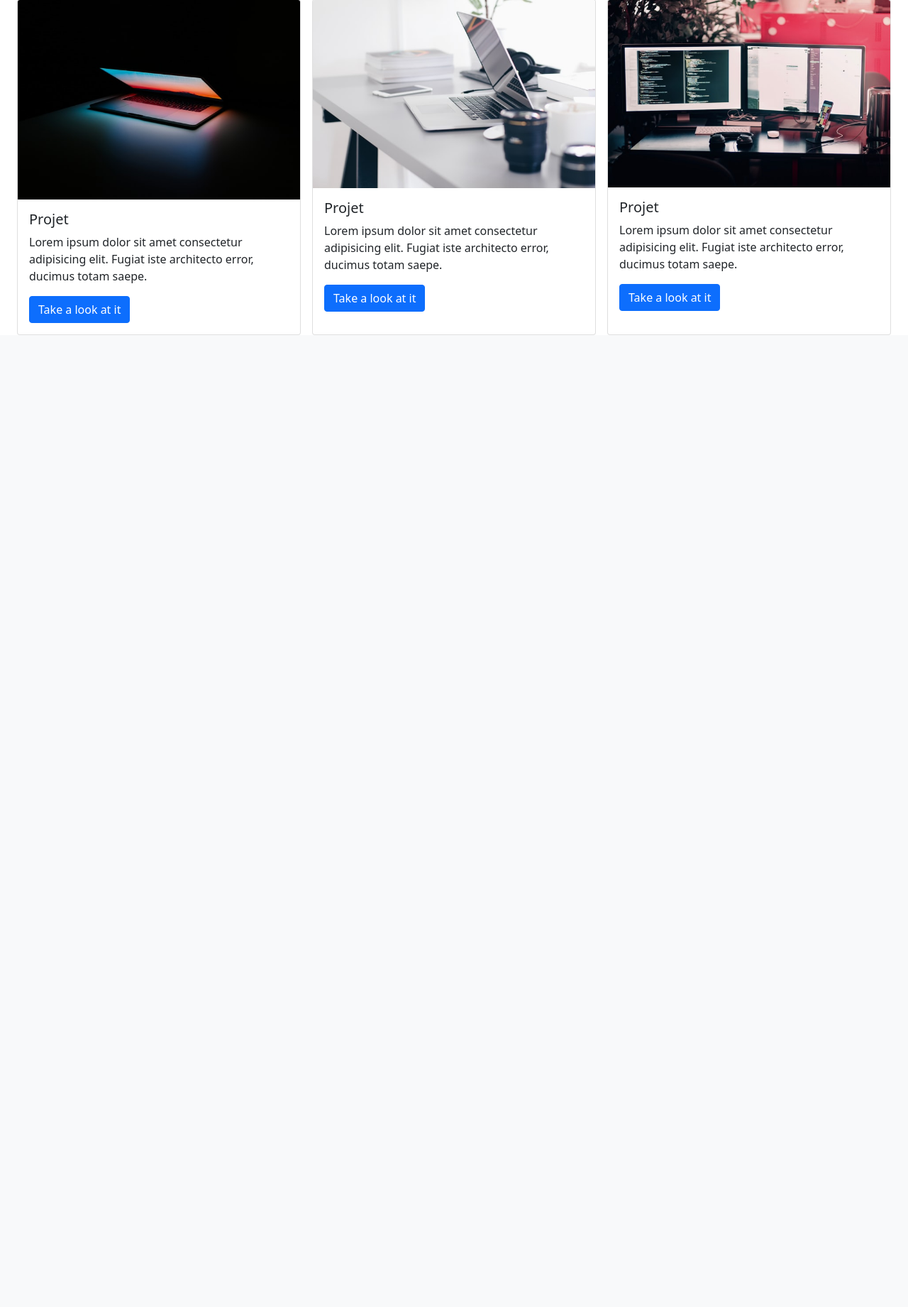
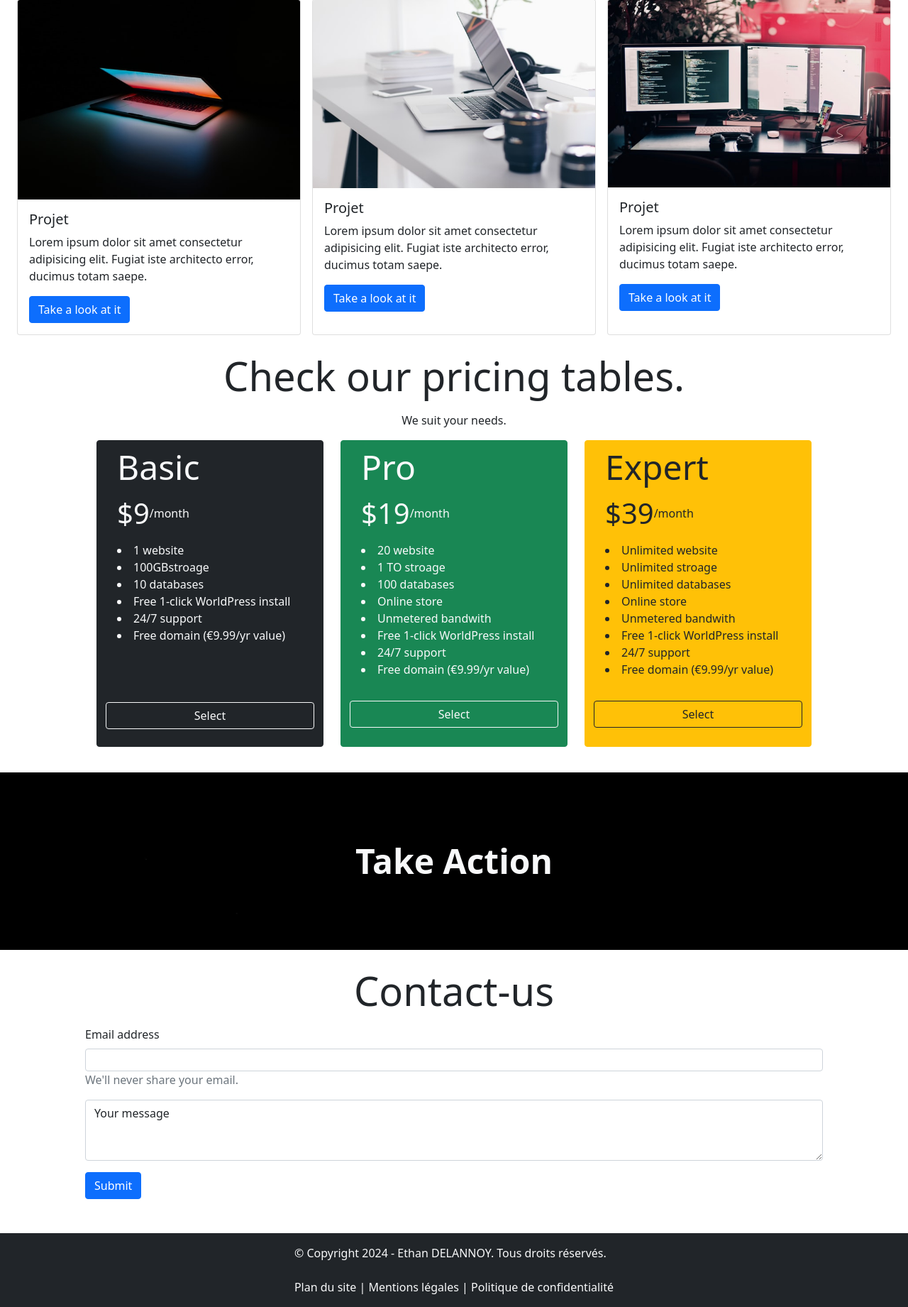
Before and after one commit to EthanDelannoy/DWWM, a PHP site: page / in a window 1280 px wide. Shown: the part 3009-4850 px from the top of the page at 71% size. Before the commit the page ends 3481 px from the top, so only its background shows below. Run offline with PHP 8.4, Linux system fonts and the light colour scheme; some libraries are stand-ins or nearby versions.

Commit message:
29-03-24

```diff
--- a/HTML CSS/9 - Bootstrap/index.html
+++ b/HTML CSS/9 - Bootstrap/index.html
@@ -44,7 +44,8 @@
           <img src="images/chat.svg" alt="chat icon" class="col-4">
         </div>
         <h2 class="fs-4">Lorem, ipsum dolor.</h2>
-                <p class="text-center">Lorem ipsum dolor sit amet consectetur adipisicing elit. Accusantium error neque, sit quibusdam recusandae nam?</p>
+        <p class="text-center">Lorem ipsum dolor sit amet consectetur adipisicing elit. Accusantium error neque, sit
+          quibusdam recusandae nam?</p>
       </div>
 
 
@@ -53,7 +54,8 @@
           <img src="images/coding.svg" alt="coding icon" class="col-4">
         </div>
         <h2 class="fs-4">Lorem, ipsum dolor.</h2>
-                <p class="text-center">Lorem ipsum dolor sit amet consectetur adipisicing elit. Accusantium error neque, sit quibusdam recusandae nam?</p>
+        <p class="text-center">Lorem ipsum dolor sit amet consectetur adipisicing elit. Accusantium error neque, sit
+          quibusdam recusandae nam?</p>
       </div>
 
 
@@ -62,7 +64,8 @@
           <img src="images/transfer.svg" alt="transfer icon" class="col-4">
         </div>
         <h2 class="fs-4">Lorem, ipsum dolor.</h2>
-                <p class="text-center">Lorem ipsum dolor sit amet consectetur adipisicing elit. Accusantium error neque, sit quibusdam recusandae nam?</p>
+        <p class="text-center">Lorem ipsum dolor sit amet consectetur adipisicing elit. Accusantium error neque, sit
+          quibusdam recusandae nam?</p>
       </div>
 
     </div>
@@ -78,27 +81,39 @@
 
     <div class="container">
       <div class="row justify-content-center">
-              <div class="col-sm-5 col-md-5 align-items-center bg-dark pt-5 pb-5 ps-5 pe-5 mb-3 me-3 rounded-2 shadow rounded">
+        <div
+          class="col-sm-5 col-md-5 align-items-center bg-dark pt-5 pb-5 ps-5 pe-5 mb-3 me-3 rounded-2 shadow rounded">
           <h3 class="fs-4 text-light">Best Hosting Award 2022 🐱‍👤</h3>
-                <p class="text-light">Lorem ipsum, dolor sit amet consectetur adipisicing elit. Dolorem impedit molestiae praesentium sunt, cum ducimus accusamus, non repellendus eum optio omnis at. Laudantium distinctio, nisi veniam odio veritatis hic temporibus!</p>
+          <p class="text-light">Lorem ipsum, dolor sit amet consectetur adipisicing elit. Dolorem impedit molestiae
+            praesentium sunt, cum ducimus accusamus, non repellendus eum optio omnis at. Laudantium distinctio, nisi
+            veniam odio veritatis hic temporibus!</p>
           <button type="button" class="btn btn-outline-light">Look at the ranking</button>
         </div>
 
-              <div class="col-sm-5 offset-sm-2 col-md-5 offset-md-0 align-items-center bg-warning pt-5 pb-5 ps-5 pe-5 mb-3 me-3 rounded-2 shadow rounded">
+        <div
+          class="col-sm-5 offset-sm-2 col-md-5 offset-md-0 align-items-center bg-warning pt-5 pb-5 ps-5 pe-5 mb-3 me-3 rounded-2 shadow rounded">
           <h3 class="fs-4 text-dark">Fastest servers 🐱‍🏍</h3>
-                <p class=" text-dark">Lorem ipsum, dolor sit amet consectetur adipisicing elit. Dolorem impedit molestiae praesentium sunt, cum ducimus accusamus, non repellendus eum optio omnis at. Laudantium distinctio, nisi veniam odio veritatis hic temporibus!</p>
+          <p class=" text-dark">Lorem ipsum, dolor sit amet consectetur adipisicing elit. Dolorem impedit molestiae
+            praesentium sunt, cum ducimus accusamus, non repellendus eum optio omnis at. Laudantium distinctio, nisi
+            veniam odio veritatis hic temporibus!</p>
           <button type="button" class="btn btn-outline-light">Look at the ranking</button>
         </div>
       </div>
       <div class="row justify-content-center">
-              <div class="col-sm-6 col-md-5 col-lg-5 align-items-center bg-primary pt-5 pb-5 ps-5 pe-5 mb-3 me-3 rounded-2 shadow rounded">
+        <div
+          class="col-sm-6 col-md-5 col-lg-5 align-items-center bg-primary pt-5 pb-5 ps-5 pe-5 mb-3 me-3 rounded-2 shadow rounded">
           <h3 class="fs-4 text-light">Best support 2019/2020 🐱‍🐉</h3>
-                <p class=" text-light">Lorem ipsum, dolor sit amet consectetur adipisicing elit. Dolorem impedit molestiae praesentium sunt, cum ducimus accusamus, non repellendus eum optio omnis at. Laudantium distinctio, nisi veniam odio veritatis hic temporibus!</p>
+          <p class=" text-light">Lorem ipsum, dolor sit amet consectetur adipisicing elit. Dolorem impedit molestiae
+            praesentium sunt, cum ducimus accusamus, non repellendus eum optio omnis at. Laudantium distinctio, nisi
+            veniam odio veritatis hic temporibus!</p>
           <button type="button" class="btn btn-outline-light">Look at the ranking</button>
         </div>
-              <div class="col-sm-6 col-md-5 offset-md-2 col-lg-5 offset-lg-0 align-items-center bg-light pt-5 pb-5 ps-5 pe-5 mb-3 me-3 shadow-lg bg-body rounded rounded-2">
+        <div
+          class="col-sm-6 col-md-5 offset-md-2 col-lg-5 offset-lg-0 align-items-center bg-light pt-5 pb-5 ps-5 pe-5 mb-3 me-3 shadow-lg bg-body rounded rounded-2">
           <h3 class="fs-4 text-dark">Groundbreaking low prices 🐱‍🚀</h3>
-                <p class=" text-dark">Lorem ipsum, dolor sit amet consectetur adipisicing elit. Dolorem impedit molestiae praesentium sunt, cum ducimus accusamus, non repellendus eum optio omnis at. Laudantium distinctio, nisi veniam odio veritatis hic temporibus!</p>
+          <p class=" text-dark">Lorem ipsum, dolor sit amet consectetur adipisicing elit. Dolorem impedit molestiae
+            praesentium sunt, cum ducimus accusamus, non repellendus eum optio omnis at. Laudantium distinctio, nisi
+            veniam odio veritatis hic temporibus!</p>
           <button type="button" class="btn btn-outline-dark">Look at the ranking</button>
         </div>
       </div>
@@ -127,10 +142,11 @@
 
     <div class="row justify-content-center gap-3">
       <div class="card" style="width: 25rem; padding: 0%;">
-            <img class="card-img-top" src="./img/robot.jpg"  alt="Card image cap">
+        <img class="card-img-top" src="./img/robot.jpg" alt="Card image cap">
         <div class="card-body">
           <h5 class="card-title">Projet</h5>
-              <p class="card-text">Lorem ipsum dolor sit amet consectetur adipisicing elit. Fugiat iste architecto error, ducimus totam saepe.</p>
+          <p class="card-text">Lorem ipsum dolor sit amet consectetur adipisicing elit. Fugiat iste architecto error,
+            ducimus totam saepe.</p>
           <a href="#" class="btn btn-primary">Take a look at it</a>
         </div>
       </div>
@@ -139,7 +155,8 @@
         <img class="card-img-top" src="./img/purpleish-pic.jpg" alt="Card image cap">
         <div class="card-body">
           <h5 class="card-title">Projet</h5>
-              <p class="card-text">Lorem ipsum dolor sit amet consectetur adipisicing elit. Fugiat iste architecto error, ducimus totam saepe.</p>
+          <p class="card-text">Lorem ipsum dolor sit amet consectetur adipisicing elit. Fugiat iste architecto error,
+            ducimus totam saepe.</p>
           <a href="#" class="btn btn-primary">Take a look at it</a>
         </div>
       </div>
@@ -147,7 +164,8 @@
         <img class="card-img-top" src="./img/codebase.jpg" alt="Card image cap">
         <div class="card-body">
           <h5 class="card-title">Projet</h5>
-              <p class="card-text">Lorem ipsum dolor sit amet consectetur adipisicing elit. Fugiat iste architecto error, ducimus totam saepe.</p>
+          <p class="card-text">Lorem ipsum dolor sit amet consectetur adipisicing elit. Fugiat iste architecto error,
+            ducimus totam saepe.</p>
           <a href="#" class="btn btn-primary">Take a look at it</a>
         </div>
       </div>
@@ -159,7 +177,8 @@
         <img class="card-img-top" src="./img/laptop.jpg" alt="Card image cap">
         <div class="card-body">
           <h5 class="card-title">Projet</h5>
-                  <p class="card-text">Lorem ipsum dolor sit amet consectetur adipisicing elit. Fugiat iste architecto error, ducimus totam saepe.</p>
+          <p class="card-text">Lorem ipsum dolor sit amet consectetur adipisicing elit. Fugiat iste architecto error,
+            ducimus totam saepe.</p>
           <a href="#" class="btn btn-primary">Take a look at it</a>
         </div>
       </div>
@@ -168,7 +187,8 @@
         <img class="card-img-top" src="./img/bright-laptop.jpg" alt="Card image cap">
         <div class="card-body">
           <h5 class="card-title">Projet</h5>
-                  <p class="card-text">Lorem ipsum dolor sit amet consectetur adipisicing elit. Fugiat iste architecto error, ducimus totam saepe.</p>
+          <p class="card-text">Lorem ipsum dolor sit amet consectetur adipisicing elit. Fugiat iste architecto error,
+            ducimus totam saepe.</p>
           <a href="#" class="btn btn-primary">Take a look at it</a>
         </div>
       </div>
@@ -176,17 +196,119 @@
         <img class="card-img-top" src="./img/desk-work.jpg" alt="Card image cap">
         <div class="card-body">
           <h5 class="card-title">Projet</h5>
-                  <p class="card-text">Lorem ipsum dolor sit amet consectetur adipisicing elit. Fugiat iste architecto error, ducimus totam saepe.</p>
+          <p class="card-text">Lorem ipsum dolor sit amet consectetur adipisicing elit. Fugiat iste architecto error,
+            ducimus totam saepe.</p>
           <a href="#" class="btn btn-primary">Take a look at it</a>
         </div>
       </div>
 
     </div>
+  </section>
 
+  <!-- Carte des prix -->
+  <section class="pricing">
+
+    <h2 class="text-center display-4 mb-md-3 mt-4 mb-0">Check our pricing tables.</h2>
+    <p class="text-center mt-0">We suit your needs.</p>
+
+
+    <div class="row align-items-center justify-content-center gap-4 ">
+
+      <div class="card border-success mb-3 bg-dark border-dark" style="max-width: 20rem; height: 27rem;">
+        <div class="card-header bg-transparent border-dark display-5 text-light m-0">Basic</div>
+        <div class="card-body text-success pt-1">
+          <div class="d-flex align-items-center">
+            <h5 class="card-title text-light display-6 m-0">$9</h5>
+            <div class="text-light">/month</div>
+          </div>
+          <p class="card-text">
+            <li class="text-light">1 website</li>
+            <li class="text-light">100GBstroage</li>
+            <li class="text-light">10 databases</li>
+            <li class="text-light">Free 1-click WorldPress install</li>
+            <li class="text-light">24/7 support</li>
+            <li class="text-light">Free domain (€9.99/yr value)</li>
+          </p>
+        </div>
+        <button type="button" class="btn btn-outline-light mb-4">Select</button>
+      </div>
+
+      <div class="card border-success mb-3 bg-success" style="max-width: 20rem; height: 27rem;">
+        <div class="card-header bg-transparent border-success display-5 text-light m-0">Pro</div>
+        <div class="card-body text-success pt-1">
+          <div class="d-flex align-items-center">
+            <h5 class="card-title text-light display-6 m-0">$19</h5>
+            <div class="text-light">/month</div>
+          </div>
+          <p class="card-text">
+            <li class="text-light">20 website</li>
+            <li class="text-light">1 TO stroage</li>
+            <li class="text-light">100 databases</li>
+            <li class="text-light">Online store</li>
+            <li class="text-light">Unmetered bandwith</li>
+            <li class="text-light">Free 1-click WorldPress install</li>
+            <li class="text-light">24/7 support</li>
+            <li class="text-light">Free domain (€9.99/yr value)</li>
+          </p>
+        </div>
+        <button type="button" class="btn btn-outline-light mb-5">Select</button>
+      </div>
+
+      <div class="card border-success mb-3 bg-warning border-warning" style="max-width: 20rem; height: 27rem;">
+        <div class="card-header bg-transparent border-warning display-5 text-dark m-0">Expert</div>
+        <div class="card-body text-success pt-1">
+          <div class="d-flex align-items-center">
+            <h5 class="card-title text-dark display-6 m-0">$39</h5>
+            <div class="text-dark">/month</div>
+          </div>
+          <p class="card-text">
+            <li class="text-dark">Unlimited website</li>
+            <li class="text-dark">Unlimited stroage</li>
+            <li class="text-dark">Unlimited databases</li>
+            <li class="text-dark">Online store</li>
+            <li class="text-dark">Unmetered bandwith</li>
+            <li class="text-dark">Free 1-click WorldPress install</li>
+            <li class="text-dark">24/7 support</li>
+            <li class="text-dark">Free domain (€9.99/yr value)</li>
+          </p>
+        </div>
+        <button type="button" class="btn btn-outline-dark mb-5">Select</button>
+      </div>
+    </div>
+
+
+    <!-- Fond paralaxe avec titre -->
+    <div class="paralaxe pt-5">
+      <div class="text-light d-flex align-items-center justify-content-center text-center display-5 fw-bolder pt-5">Take
+        Action</div>
+    </div>
+
+    <!-- Formulaire de contact -->
+    <section class="contact">
+
+      <h2 class="text-center display-4 mb-md-3 mt-4 mb-0">Contact-us</h2>
+
+      <div class="align-items-center justify-content-center mx-auto" style="width: 65rem;">
+        <div class="mb-0">
+          <label for="exampleFormControlInput1" class="form-label">Email address</label>
+          <input type="email" class="form-control pb-0" id="exampleFormControlInput1">
+        </div>
+        <div class="mb-3">
+          <label for="exampleFormControlTextarea1" class="form-label mb-3 fw-lighter text-secondary">We'll never share
+            your email.</label>
+          <textarea class="form-control" id="exampleFormControlTextarea1" rows="3">Your message</textarea>
+        </div>
+        <button type="button" class="btn btn-primary mb-5">Submit</button>
+      </div>
 
     </section>
 
+    <!-- Footer -->
+    <footer class="bg-dark d-flex justify-content-center align-items-center">
 
+      <p class="text-light pt-3">© Copyright 2024 - Ethan DELANNOY. Tous droits réservés.<br><br>Plan du site | Mentions légales | Politique de confidentialité</p>
+
+    </footer>
 
     <script src="https://cdn.jsdelivr.net/npm/bootstrap@5.1.3/dist/js/bootstrap.bundle.min.js"
       integrity="sha384-ka7Sk0Gln4gmtz2MlQnikT1wXgYsOg+OMhuP+IlRH9sENBO0LRn5q+8nbTov4+1p"
--- a/HTML CSS/9 - Bootstrap/style.css
+++ b/HTML CSS/9 - Bootstrap/style.css
@@ -5,3 +5,16 @@
 video{
     object-fit: cover;
 }
+.paralaxe{
+    height: 250px;
+}
+
+.paralaxe{
+    margin-top: 20px;
+    background-image: url("./img/parallax.jpg");
+    background-repeat: no-repeat;
+    background-attachment: fixed;
+    background-size: cover;
+    width: 100%;
+    height: 250px;
+}
```
Also changed, not shown: HTML CSS/9 - Bootstrap/img/parallax.jpg (added). Lines whose indentation alone changed are shown as unchanged.
